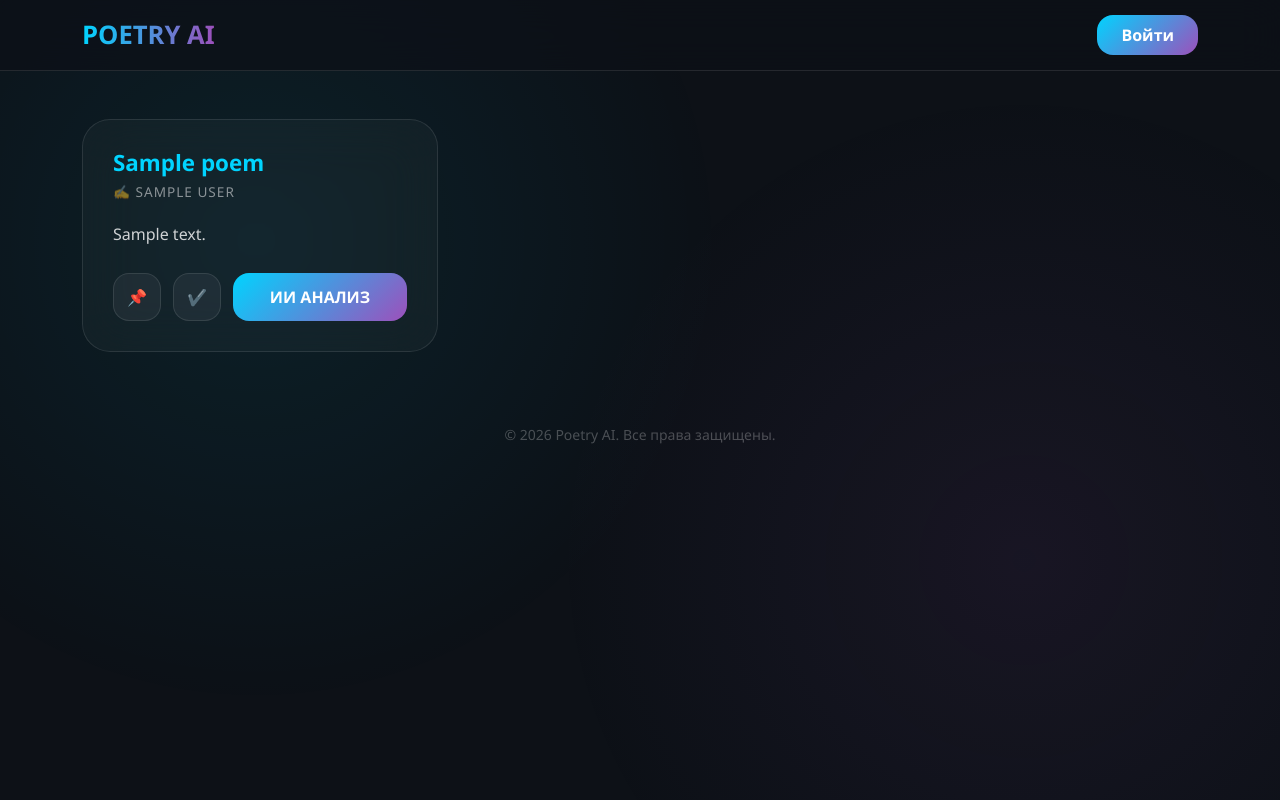
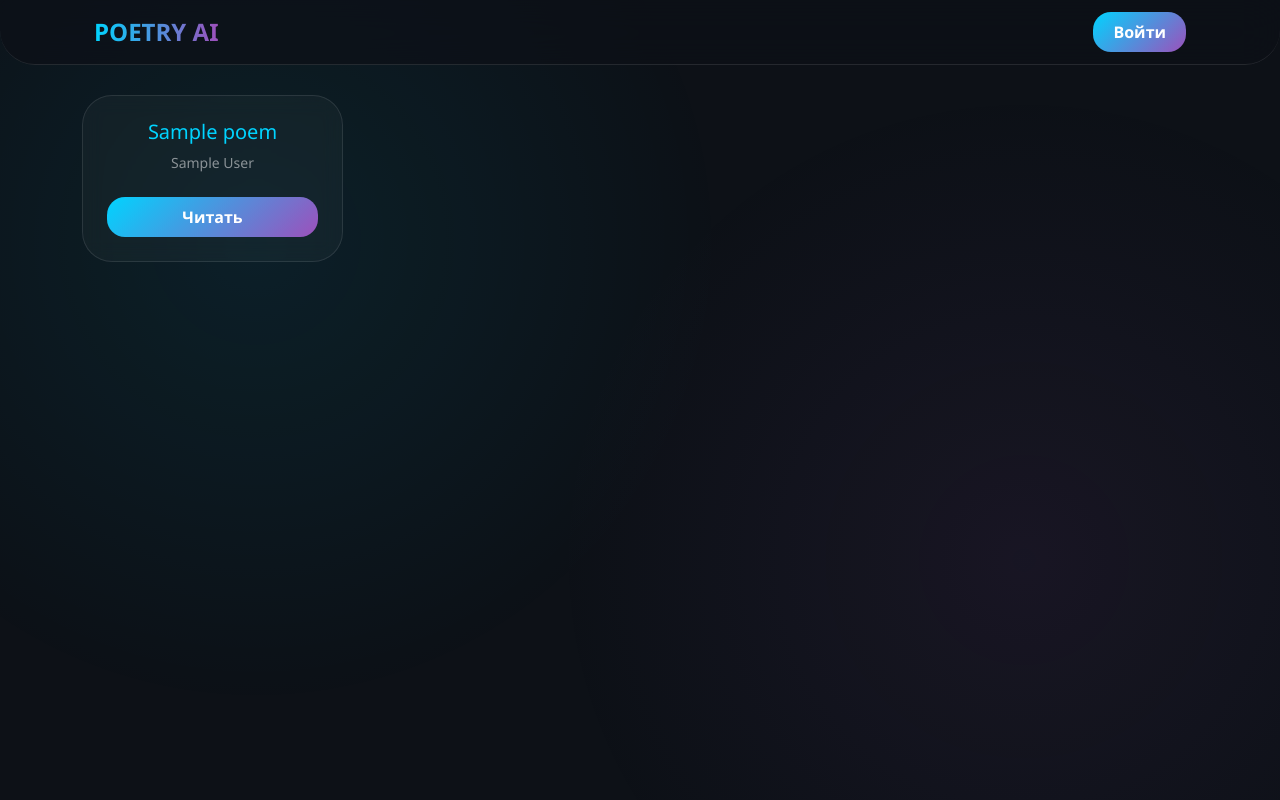
Before and after one commit to zynqff/ssalfatest, a FastAPI app: page / in a window 1280 px wide. Run offline with FastAPI, Linux system fonts and the light colour scheme; tables that the repository leaves empty hold one stand-in row (values such as "Sample post").

Commit message:
Update index.html

```diff
--- a/templates/index.html
+++ b/templates/index.html
@@ -1,227 +1,39 @@
-<!DOCTYPE html>
-<html lang="ru">
-<head>
-    <meta charset="UTF-8">
-    <meta name="viewport" content="width=device-width, initial-scale=1.0">
-    <title>Poetry AI | Главная</title>
-    <link href="https://cdn.jsdelivr.net/npm/bootstrap@5.3.0/dist/css/bootstrap.min.css" rel="stylesheet">
-    <style>
-        :root {
-            --accent: #00d4ff;
-            --secondary: #9d50bb;
-            --glass: rgba(255, 255, 255, 0.03);
-            --border: rgba(255, 255, 255, 0.1);
-        }
+{% extends "base.html" %}
 
-        body {
-            background: #0d1117;
-            color: white;
-            font-family: 'Segoe UI', Roboto, sans-serif;
-            min-height: 100vh;
-            margin: 0;
-            overflow-x: hidden;
-        }
+{% block title %}Главная | Poetry AI{% endblock %}
 
-        /* Анимированный фон */
-        .glow-bg {
-            position: fixed;
-            top: 0; left: 0; width: 100%; height: 100%;
-            z-index: -1;
-            background:
-                radial-gradient(circle at 20% 30%, rgba(0, 212, 255, 0.08), transparent 40%),
-                radial-gradient(circle at 80% 70%, rgba(157, 80, 187, 0.08), transparent 40%);
-        }
-
-        /* Навигация */
-        .navbar-glass {
-            background: rgba(13, 17, 23, 0.7);
-            backdrop-filter: blur(20px);
-            border-bottom: 1px solid var(--border);
-            padding: 15px 0;
-            position: sticky;
-            top: 0;
-            z-index: 1000;
-        }
-
-        .brand {
-            font-weight: 800;
-            font-size: 1.6rem;
-            background: linear-gradient(to right, var(--accent), var(--secondary));
-            -webkit-background-clip: text;
-            -webkit-text-fill-color: transparent;
-            text-decoration: none;
-        }
-
-        /* Карточка стиха */
-        .poem-card {
-            background: var(--glass);
-            backdrop-filter: blur(25px);
-            border: 1px solid var(--border);
-            border-radius: 28px;
-            padding: 30px;
-            height: 100%;
-            transition: all 0.4s cubic-bezier(0.165, 0.84, 0.44, 1);
-            display: flex;
-            flex-direction: column;
-            position: relative;
-        }
-
-        .poem-card:hover {
-            transform: translateY(-10px);
-            border-color: var(--accent);
-            box-shadow: 0 20px 40px rgba(0, 0, 0, 0.4), 0 0 20px rgba(0, 212, 255, 0.1);
-        }
-
-        .poem-title {
-            color: var(--accent);
-            font-weight: 700;
-            font-size: 1.4rem;
-            margin-bottom: 5px;
-        }
-
-        .poem-author {
-            font-size: 0.85rem;
-            color: rgba(255, 255, 255, 0.5);
-            margin-bottom: 20px;
-            letter-spacing: 1px;
-            text-transform: uppercase;
-        }
-
-        .poem-preview {
-            font-size: 1rem;
-            line-height: 1.6;
-            color: rgba(255, 255, 255, 0.8);
-            flex-grow: 1;
-            white-space: pre-wrap;
-            margin-bottom: 25px;
-        }
-
-        /* Кнопки действий */
-        .actions {
-            display: flex;
-            gap: 12px;
-            align-items: center;
-        }
-
-        .btn-tool {
-            width: 48px;
-            height: 48px;
-            border-radius: 16px;
-            background: rgba(255, 255, 255, 0.05);
-            border: 1px solid var(--border);
-            color: white;
-            display: flex;
-            align-items: center;
-            justify-content: center;
-            transition: 0.3s;
-            cursor: pointer;
-        }
-
-        .btn-tool:hover {
-            background: rgba(0, 212, 255, 0.1);
-            border-color: var(--accent);
-            color: var(--accent);
-            transform: scale(1.05);
-        }
-
-        .btn-ai-analyze {
-            flex-grow: 1;
-            background: linear-gradient(135deg, var(--accent), var(--secondary));
-            border: none;
-            color: white;
-            font-weight: 700;
-            border-radius: 16px;
-            padding: 12px;
-            text-decoration: none;
-            text-align: center;
-            transition: 0.3s;
-        }
-
-        .btn-ai-analyze:hover {
-            filter: brightness(1.1);
-            box-shadow: 0 10px 20px rgba(157, 80, 187, 0.3);
-            color: white;
-        }
-
-        /* Админ-ссылка внутри карточки */
-        .admin-badge {
-            position: absolute;
-            top: 15px;
-            right: 15px;
-            font-size: 0.7rem;
-            background: rgba(255, 255, 255, 0.05);
-            padding: 4px 10px;
-            border-radius: 20px;
-            color: rgba(255, 255, 255, 0.3);
-            text-decoration: none;
-            border: 1px solid transparent;
-        }
-
-        .admin-badge:hover {
-            border-color: var(--secondary);
-            color: white;
-        }
-
-        /* Пустая лента */
-        .empty-state {
-            text-align: center;
-            padding: 100px 20px;
-            opacity: 0.5;
-        }
-    </style>
-</head>
-<body>
-    <div class="glow-bg"></div>
-
-    <nav class="navbar-glass">
-        <div class="container d-flex justify-content-between align-items-center">
-            <a href="/" class="brand">POETRY AI</a>
-            <div class="d-flex align-items-center gap-3">
-                {% if user %}
-                    <span class="small opacity-50 d-none d-md-inline">Привет, {{ user.username }}</span>
-                    <a href="/profile" class="btn btn-sm btn-outline-info" style="border-radius: 12px;">Профиль</a>
-                    {% if user.is_admin %}
-                        <a href="/admin" class="btn btn-sm btn-warning" style="border-radius: 12px; font-weight: 700;">Админка</a>
-                    {% endif %}
-                {% else %}
-                    <a href="/login" class="btn-ai-analyze px-4 py-2">Войти</a>
-                {% endif %}
-            </div>
-        </div>
-    </nav>
-
-    <div class="container mt-5">
+{% block content %}
 <div class="row g-4">
     {% for poem in poems %}
-            <div class="col-md-6 col-lg-4">
-                <div class="poem-card">
-                    {% if user and user.is_admin %}
-                        <a href="/admin" class="admin-badge">⚙️ Настроить</a>
-                    {% endif %}
+    <div class="col-6 col-md-4 col-lg-3">
+        <div class="poem-card text-center p-4" style="background: var(--glass); border: 1px solid var(--border); border-radius: 30px; backdrop-filter: blur(10px);">
+            <h5 style="color: var(--accent);" class="text-truncate">{{ poem.title }}</h5>
+            <p class="small opacity-50">{{ poem.author }}</p>
+            <button class="btn-auth w-100 mt-2" onclick="openPoem('{{ poem.id }}')">Читать</button>
 
-                    <h4 class="poem-title">{{ poem.title }}</h4>
-                    <div class="poem-author">✍️ {{ poem.author }}</div>
-
-                    <div class="poem-preview">{{ poem.content[:180] }}{% if poem.content|length > 180 %}...{% endif %}</div>
-
-                    <div class="actions">
-                        <button class="btn-tool" title="Закрепить">📌</button>
-                        <button class="btn-tool" title="Отметить прочитанным">✔️</button>
-                        <a href="/poem/{{ poem.id }}" class="btn-ai-analyze">ИИ АНАЛИЗ</a>
-                    </div>
+            <script id="data-{{ poem.id }}" type="application/json">
+                {"title": "{{ poem.title }}", "author": "{{ poem.author }}", "content": {{ poem.content | tojson }}}
+            </script>
         </div>
     </div>
     {% else %}
-            <div class="col-12 empty-state">
-                <h3>Лента пуста</h3>
-                <p>Администратор еще не добавил ни одного стихотворения.</p>
+    <div class="col-12 text-center py-5">
+        <h4 class="opacity-50">Лента пуста. Дождитесь добавления стихов администратором.</h4>
     </div>
     {% endfor %}
 </div>
+
+<div class="modal fade" id="poemModal" tabindex="-1">
+    <div class="modal-content shadow-lg" style="border-radius: 35px; background: rgba(13,23,35,0.95); backdrop-filter: blur(20px); border: 1px solid var(--border);">
         </div>
+</div>
+{% endblock %}
 
-    <footer class="mt-5 py-4 text-center opacity-25 small">
-        &copy; 2026 Poetry AI. Все права защищены.
-    </footer>
-</body>
-</html>
+{% block extra_script %}
+<script>
+    function openPoem(id) {
+        const data = JSON.parse(document.getElementById('data-' + id).textContent);
+        // Логика открытия модалки...
+    }
+</script>
+{% endblock %}
```
Lines whose indentation alone changed are shown as unchanged.
